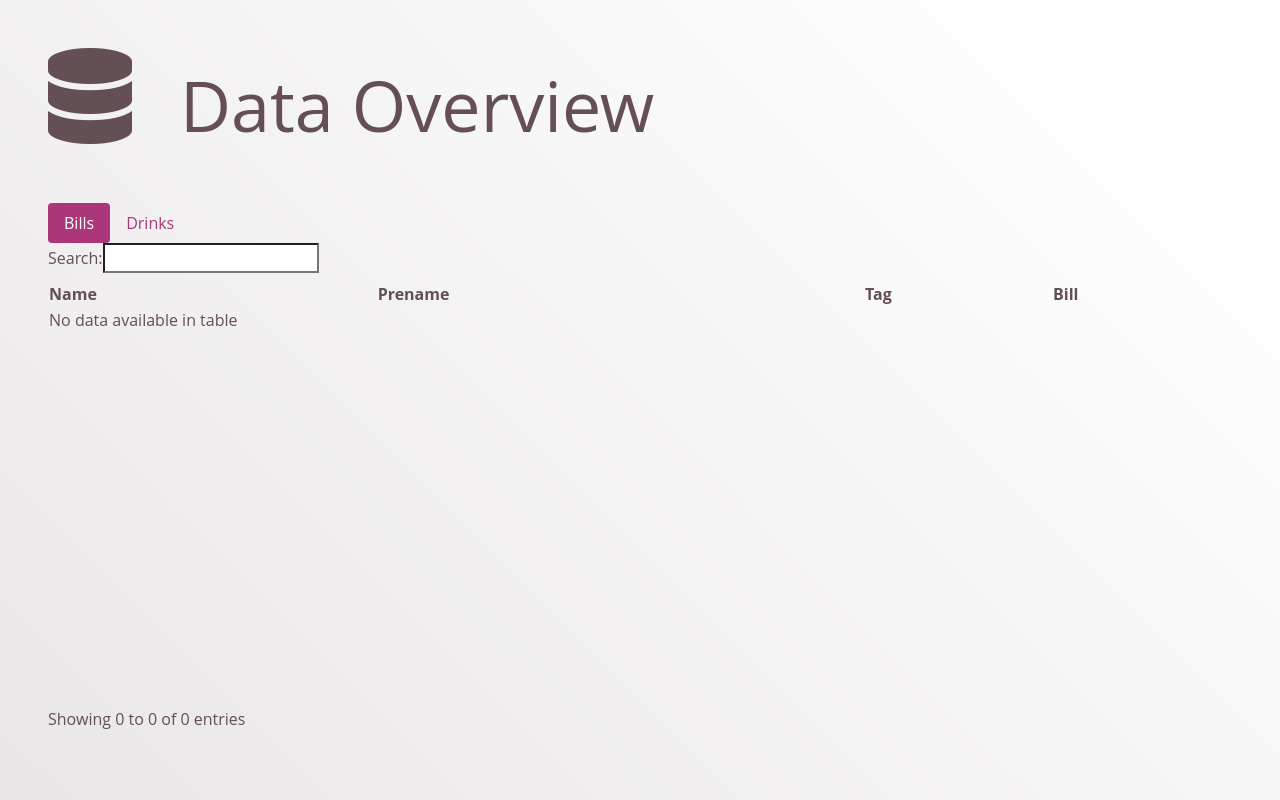
After one commit to hackenbergstefan/coffeebuddy, a Python web app: template coffeebuddy/templates/tables.html in a window 1280 px wide. The commit adds this page. Run offline with Jinja, Linux system fonts and the light colour scheme; the template is opened without the code that fills it, so the values that code supplies are empty; some libraries are stand-ins or nearby versions.

Commit message:
Add table view

```diff
--- a/coffeebuddy/static/coffeebuddy.css
+++ b/coffeebuddy/static/coffeebuddy.css
@@ -105,3 +105,16 @@ h1, h2, h3, h4, h5, h6, h7 {
 }
 
 /* }}} */
+
+/* Bootstrap adjustments {{{ */
+
+.nav-link.active {
+    color: white !important;
+    background: var(--color-berry) !important;
+}
+
+.nav-item a {
+    color: var(--color-berry) !important;
+}
+
+/* }}} */
--- /dev/null
+++ b/coffeebuddy/templates/tables.html
@@ -0,0 +1,94 @@
+<!doctype html>
+<html lang="en">
+    <head>
+        <script src="https://cdn.jsdelivr.net/npm/jquery@3.6.0/dist/jquery.min.js" integrity="sha256-/xUj+3OJU5yExlq6GSYGSHk7tPXikynS7ogEvDej/m4=" crossorigin="anonymous"></script>
+        <script src="https://cdn.jsdelivr.net/npm/bootstrap@4.6.0/dist/js/bootstrap.bundle.min.js" integrity="sha384-Piv4xVNRyMGpqkS2by6br4gNJ7DXjqk09RmUpJ8jgGtD7zP9yug3goQfGII0yAns" crossorigin="anonymous"></script>
+        <link rel="stylesheet" href="https://cdn.jsdelivr.net/npm/bootstrap@4.6.0/dist/css/bootstrap.min.css" integrity="sha384-B0vP5xmATw1+K9KRQjQERJvTumQW0nPEzvF6L/Z6nronJ3oUOFUFpCjEUQouq2+l" crossorigin="anonymous">
+        <link rel="stylesheet" href="https://cdnjs.cloudflare.com/ajax/libs/font-awesome/5.15.3/css/all.min.css" integrity="sha512-iBBXm8fW90+nuLcSKlbmrPcLa0OT92xO1BIsZ+ywDWZCvqsWgccV3gFoRBv0z+8dLJgyAHIhR35VZc2oM/gI1w==" crossorigin="anonymous" referrerpolicy="no-referrer" />
+        <script src="https://cdnjs.cloudflare.com/ajax/libs/datatables/1.10.21/js/jquery.dataTables.min.js" integrity="sha512-BkpSL20WETFylMrcirBahHfSnY++H2O1W+UnEEO4yNIl+jI2+zowyoGJpbtk6bx97fBXf++WJHSSK2MV4ghPcg==" crossorigin="anonymous" referrerpolicy="no-referrer"></script>
+
+        <link rel="stylesheet" href="https://cdnjs.cloudflare.com/ajax/libs/datatables/1.10.21/css/dataTables.bootstrap4.min.css" integrity="sha512-PT0RvABaDhDQugEbpNMwgYBCnGCiTZMh9yOzUsJHDgl/dMhD9yjHAwoumnUk3JydV3QTcIkNDuN40CJxik5+WQ==" crossorigin="anonymous" referrerpolicy="no-referrer" />
+        <link rel="stylesheet" href="https://cdnjs.cloudflare.com/ajax/libs/datatables/1.10.21/css/jquery.dataTables.min.css" integrity="sha512-1k7mWiTNoyx2XtmI96o+hdjP8nn0f3Z2N4oF/9ZZRgijyV4omsKOXEnqL1gKQNPy2MTSP9rIEWGcH/CInulptA==" crossorigin="anonymous" referrerpolicy="no-referrer" />
+
+        <link rel="stylesheet" href="{{ url_for('static', filename='coffeebuddy.css') }}">
+        <script>
+         const settings = {
+             paging: false,
+             deferRender: true,
+             scroller: true,
+             scrollY: "50vh",
+         };
+         function setContent(which) {
+             if (which == "drinks") {
+                 var data = {
+                     data: drinks,
+                     columns: [
+                         {title: 'Timestamp'},
+                         {title: 'Name'},
+                         {title: 'Prename'},
+                         {title: 'Price', render: (data, type, row) => {
+                             return formatEuro.format(data);
+                         }},
+                     ],
+                 };
+             }
+             else if (which == "bills") {
+                 var data = {
+                     data: bills,
+                     columns: [
+                         {title: 'Name'},
+                         {title: 'Prename'},
+                         {title: 'Tag'},
+                         {title: 'Bill', render: (data, type, row) => {
+                             return formatEuro.format(data);
+                         }},
+                     ],
+                 };
+             }
+             var table = $("#table");
+             table.DataTable().clear().destroy();
+             table.empty();
+             table.DataTable(Object.assign({}, settings, data));
+         };
+        </script>
+        <script>
+         const formatEuro = new Intl.NumberFormat(
+             'de-DE',
+             { style: 'currency', currency: 'EUR', minimumFractionDigits: 2 }
+         );
+         const bills = {{bills | tojson}};
+         const drinks = {{drinks | tojson}};
+         $(() => {
+             $('#table').DataTable({
+                 data: [("none")],
+                 columns: [{title: "none"}],
+             });
+             setContent("bills");
+         });
+        </script>
+        <script>
+         $(() => {
+             $("#tab-table-selector a").on("click", (e) => {
+                 setContent(e.target.getAttribute("aria-controls"));
+             });
+         });
+        </script>
+    </head>
+    <body>
+        <div class="d-flex flex-column w-100 h-100 p-5">
+            <div class="d-flex flex-row align-items-baseline mb-5">
+                <div class="display-1 fas fa-database mr-5"></div>
+                <h1>Data Overview</h1>
+            </div>
+            <ul id="tab-table-selector" class="nav nav-pills" role="tablist">
+                <li class="nav-item">
+                    <a class="nav-link active" data-toggle="tab" href="#" role="tab" aria-controls="bills" aria-selected="true">Bills</a>
+                </li>
+                <li class="nav-item">
+                    <a class="nav-link" data-toggle="tab" href="#" role="tab" aria-controls="drinks" aria-selected="false">Drinks</a>
+                </li>
+            </ul>
+            <table id="table" class="display"></table>
+        </div>
+    </body>
+</html>
```
Also changed, not shown: coffeebuddy/routes.py (+17 -1 lines).
